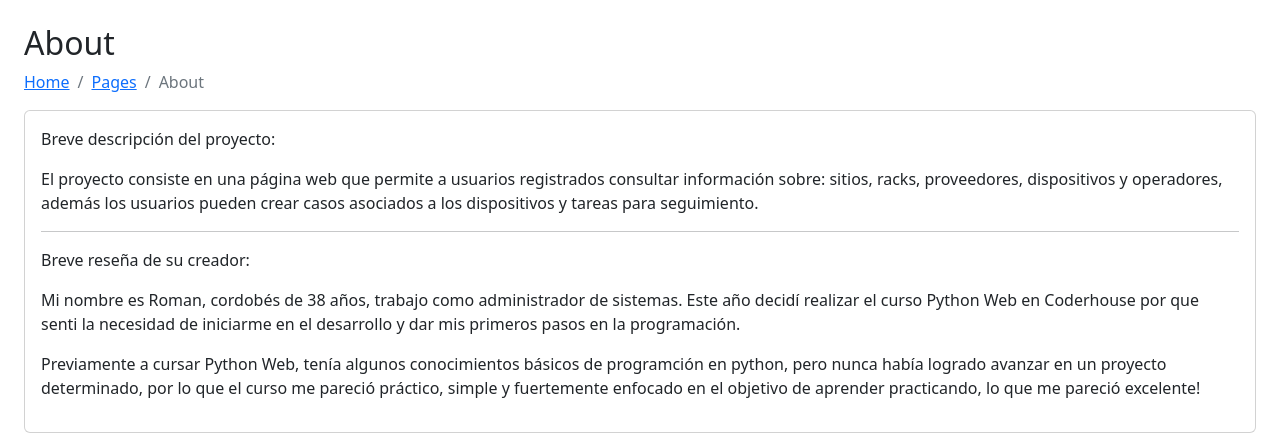
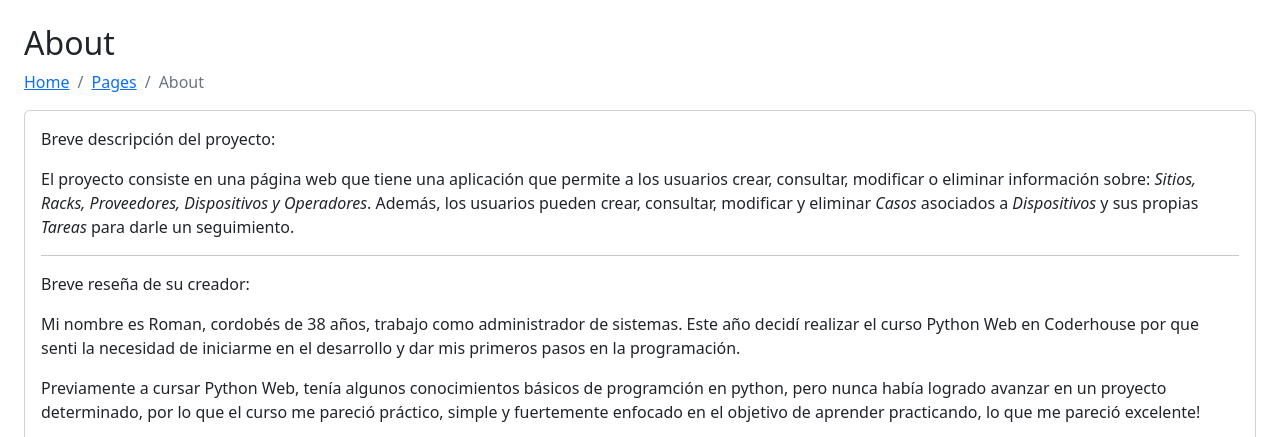
Before and after one commit to rjosedev/romanballesteros-pythonweb, a Django app: page /about/ in a window 1280 px wide. Shown: the part 56-493 px from the top of the page. Run offline with Django 5.2, Linux system fonts and the light colour scheme; some libraries are stand-ins or nearby versions; grey boxes are pictures that could not be loaded.

Commit message:
home and about changes

```diff
--- a/tasks/templates/about.html
+++ b/tasks/templates/about.html
@@ -17,9 +17,10 @@
     <p>
       Breve descripción del proyecto:
       <p>
-        El proyecto consiste en una página web que permite a usuarios registrados consultar información sobre:
-        sitios, racks, proveedores, dispositivos y operadores, además los usuarios pueden crear casos
-        asociados a los dispositivos y tareas para seguimiento.
+        El proyecto consiste en una página web que tiene una aplicación que permite a los usuarios
+        crear, consultar, modificar o eliminar información sobre:
+        <em>Sitios, Racks, Proveedores, Dispositivos y Operadores</em>. Además, los usuarios pueden crear, consultar, modificar y eliminar
+        <em>Casos</em> asociados a <em>Dispositivos</em> y sus propias <em>Tareas</em> para darle un seguimiento.
       </p>
     </p>
     <hr>
```
